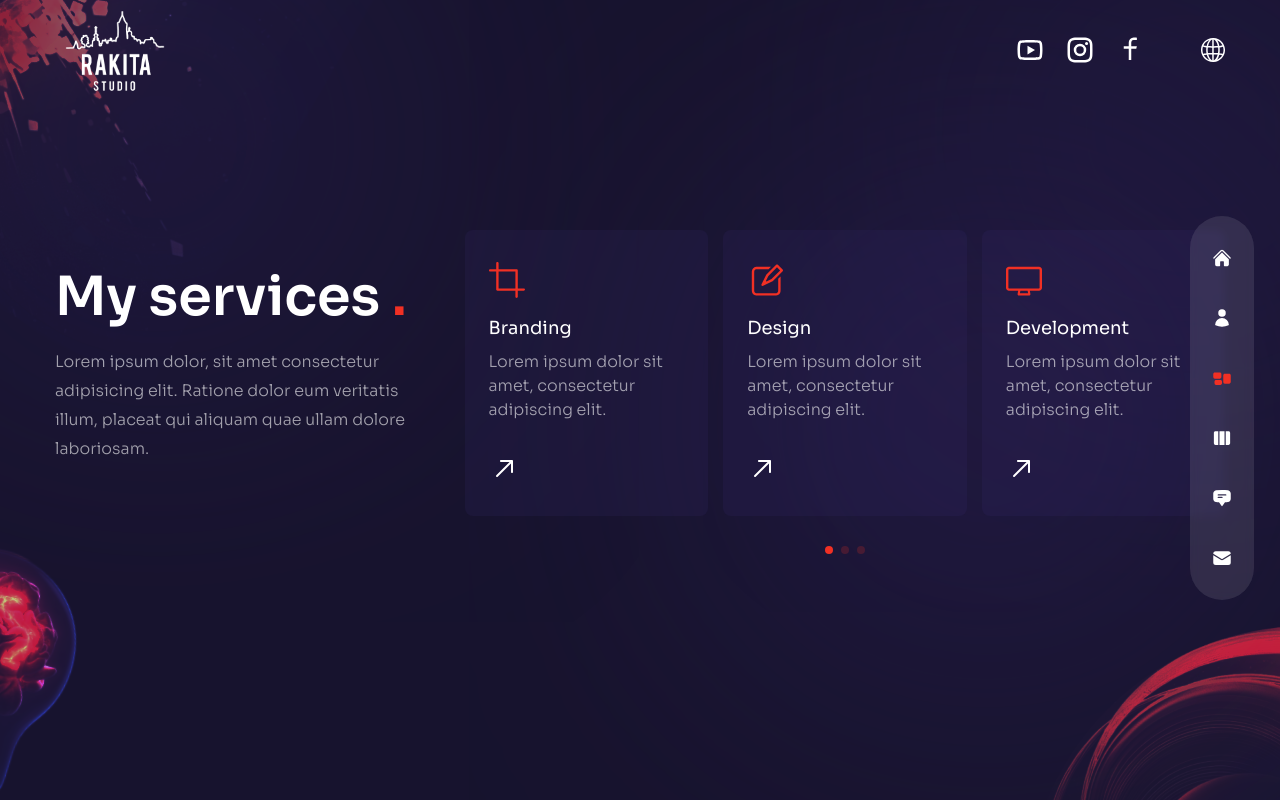
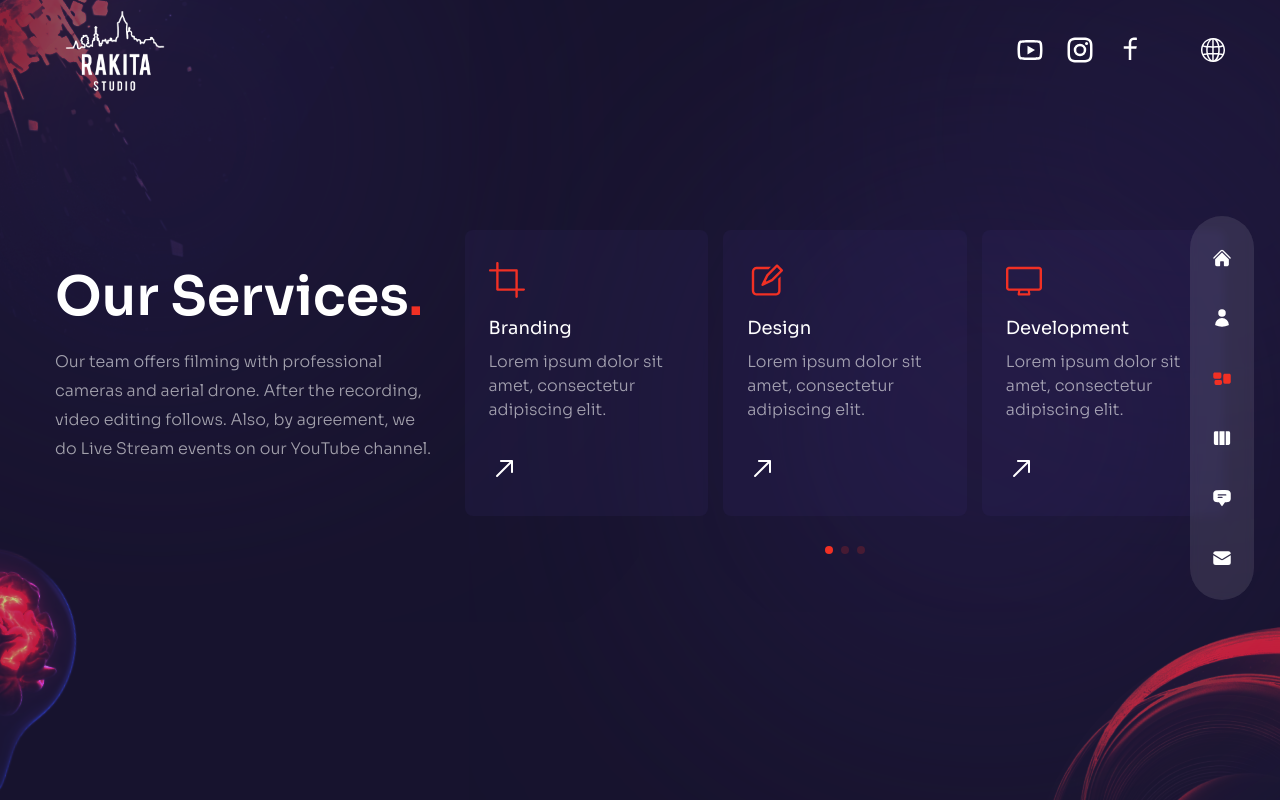
Before and after one commit to MirosBL45/studio_rakita, a Next.js app: page /services in a window 1280 px wide. Built offline with nearby package versions, Linux system fonts and the light colour scheme.

Commit message:
services text started

```diff
--- a/data/serviceData.js
+++ b/data/serviceData.js
@@ -8,6 +8,16 @@ import {
 } from "react-icons/rx";
 
 // data
+export const serviceDataMain = {
+  title: 'Our Services',
+  text: 'Our team offers filming with professional cameras and aerial drone. After the recording, video editing follows. Also, by agreement, we do Live Stream events on our YouTube channel.'
+}
+
+export const serviceDataMainSR = {
+  title: 'Naše usluge',
+  text: 'Naš tim nudi snimanje profesionalnim kamerama i dronom iz vazduha. Nakon snimanja sledi i video montaža. Takođe, po dogovoru, radimo i Live Stream događaja na našem YouTube kanalu.',
+}
+
 export const serviceData = [
   {
     icon: <RxCrop />,
--- a/pages/services/index.jsx
+++ b/pages/services/index.jsx
@@ -9,7 +9,15 @@ import { motion } from 'framer-motion';
 // variants
 import { fadeIn } from '../../variants';
 
+// data
+import { serviceDataMain, serviceDataMainSR } from '../../data/serviceData';
+
+// LanguageContext
+import { useLanguage } from '../../components/LanguageContext';
+
 function Services() {
+  const { language } = useLanguage();
+
   return (
     <div className="h-full bg-primary/30 py-36 flex items-center">
       <Circles />
@@ -24,7 +32,10 @@ function Services() {
               exit="hidden"
               className="h2 xl:mt-8"
             >
-              My services <span className="text-accent">.</span>
+              {language === 'eng'
+                ? serviceDataMain.title
+                : serviceDataMainSR.title}
+              <span className="text-accent">.</span>
             </motion.h2>
             <motion.p
               variants={fadeIn('up', 0.4)}
@@ -33,9 +44,9 @@ function Services() {
               exit="hidden"
               className="mb-4 max-w-[400px] mx-auto lg:mx-0"
             >
-              Lorem ipsum dolor, sit amet consectetur adipisicing elit. Ratione
-              dolor eum veritatis illum, placeat qui aliquam quae ullam dolore
-              laboriosam.
+              {language === 'eng'
+                ? serviceDataMain.text
+                : serviceDataMainSR.text}
             </motion.p>
           </div>
           {/* slider */}
```
